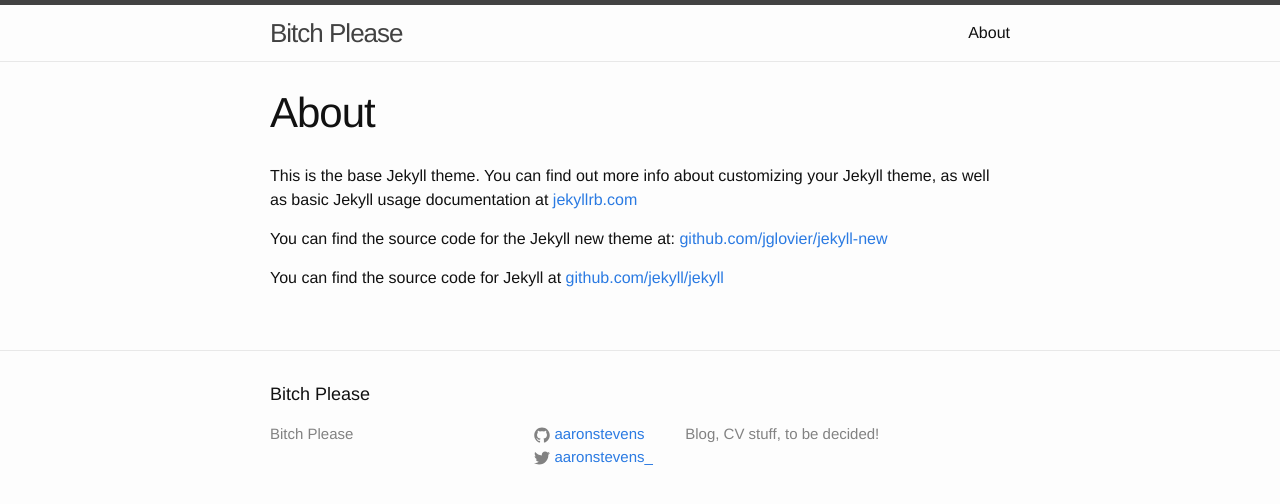
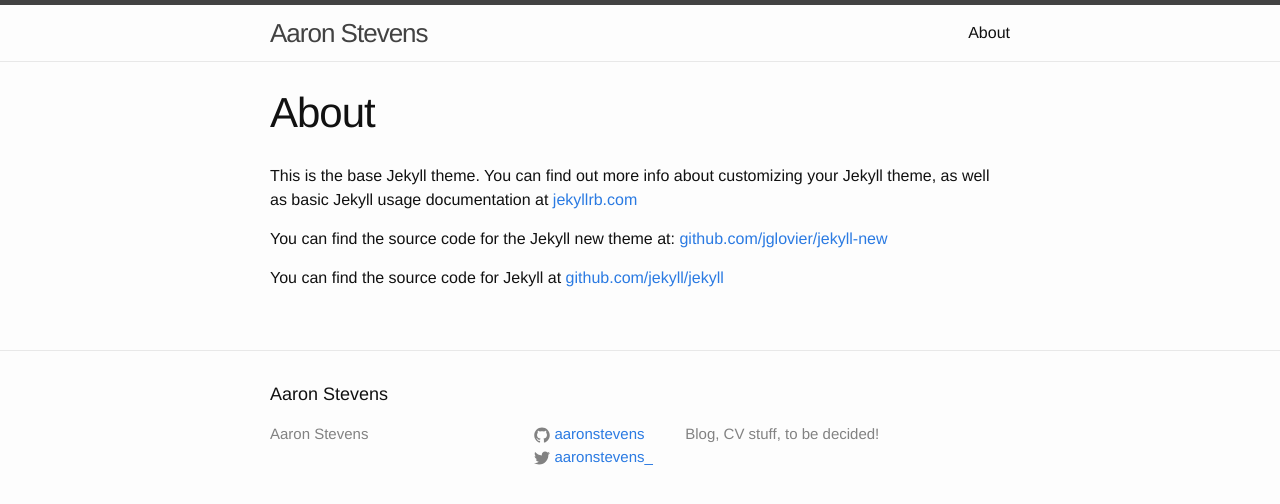
Before and after one commit to aaronstevens/aaronstevens.github.io, a Jekyll site: the page built from about.md, in a window 1280 px wide. Shown: the top 504 px of the page. Built offline with Jekyll 4.4.1, drawn with Linux system fonts in a browser that asks for light colours.

Commit message:
Update _config.yml

```diff
--- a/_config.yml
+++ b/_config.yml
@@ -1,5 +1,5 @@
 # Site settings
-title: Bitch Please
+title: Aaron Stevens
 email:
 description: > # this means to ignore newlines until "baseurl:"
   Blog, CV stuff, to be decided!
```
